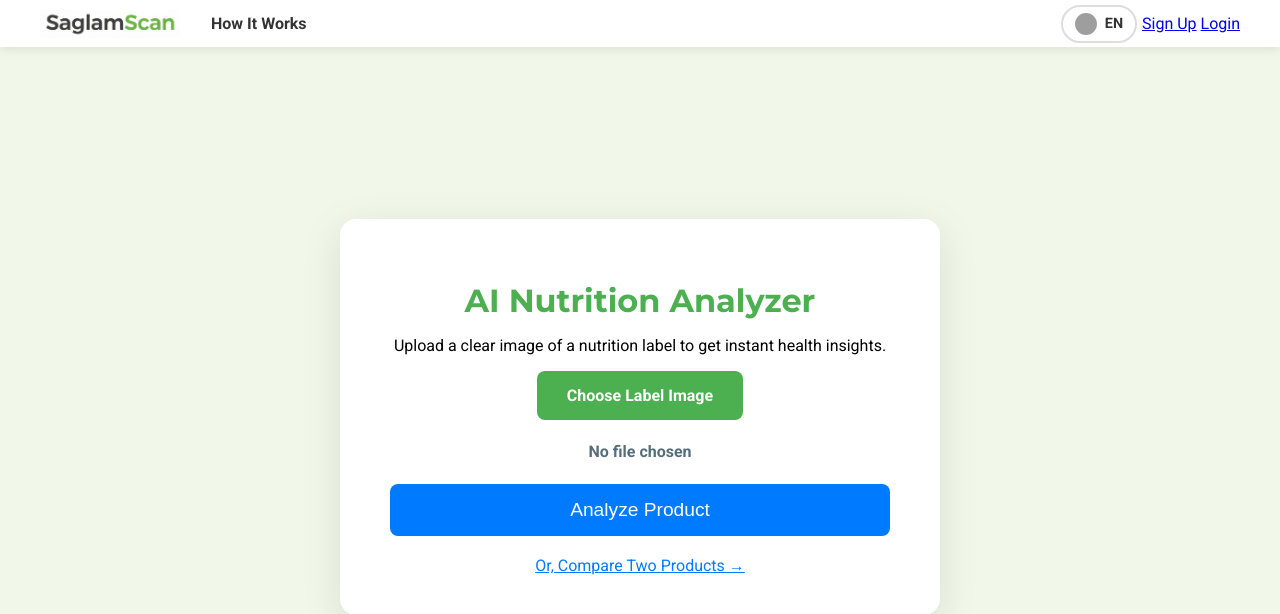
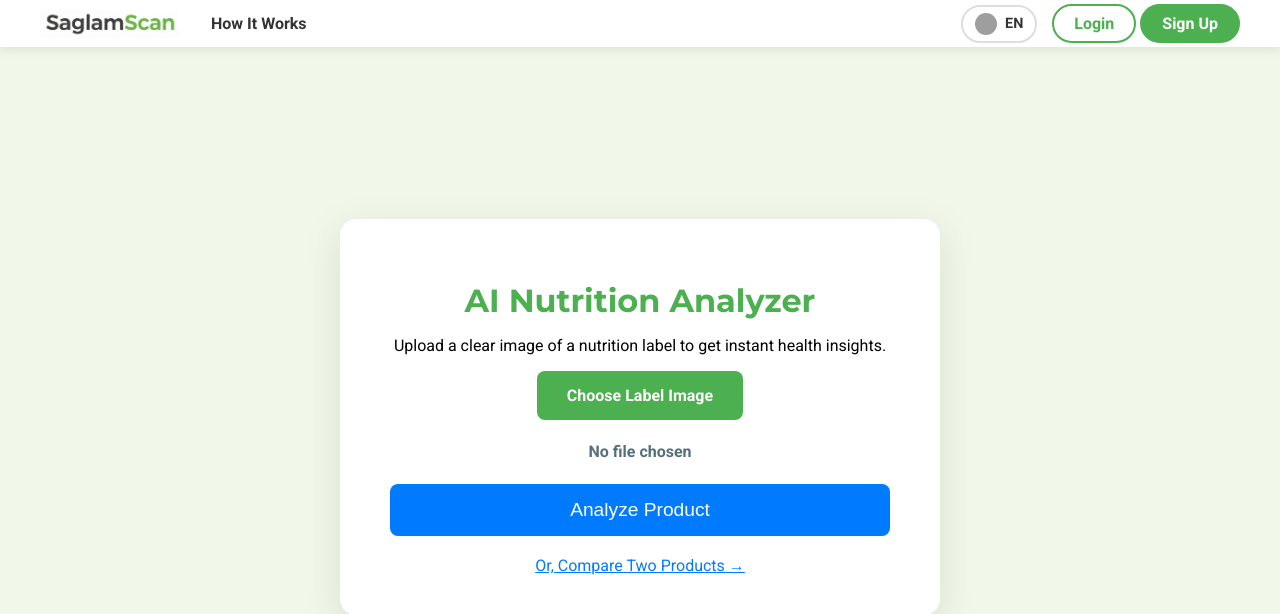
Before and after one commit to Repla09/saglamscan-app, a Flask app: page / in a window 1280 px wide. Shown: the top 614 px of the page. Run offline with Flask 3, Linux system fonts and the light colour scheme; some libraries are stand-ins or nearby versions; grey boxes are pictures that could not be loaded.

Commit message:
Design changes and bug fix

```diff
--- a/app.py
+++ b/app.py
@@ -11,7 +11,7 @@ from datetime import datetime
 import firebase_admin
 from firebase_admin import credentials, auth, firestore
 import google.generativeai as genai
-from urllib.parse import urlparse, parse_qs
+from urllib.parse import urlparse  # <-- ADDED FOR THE NEW LOGIC
 import cloudinary
 import cloudinary.uploader
 import cloudinary.api
@@ -313,7 +313,6 @@ def home():
     return render_template('upload.html', is_logged_in='user_id' in session)
 
 
-# Analyze routes now only accept POST, as GET is no longer needed
 @app.route('/analyze', methods=['POST'])
 def analyze():
     if 'user_id' not in session:
@@ -338,18 +337,23 @@ def analyze():
                            nutrient_classes=NUTRIENT_CLASSES, nutrient_explanations=get_nutrient_explanations())
 
 
-@app.route('/compare', methods=['POST'])
+@app.route('/compare', methods=['GET', 'POST'])
 def compare():
+    if request.method == 'GET':
+        return render_template('compare.html', has_results=False)
+
+    # POST request logic
     if 'user_id' not in session:
         flash(g.t['login_required_compare'], "error")
-        return redirect(url_for('home'))
+        return redirect(url_for('compare'))
     if not session.get('email_verified'):
         flash(g.t['verify_email_compare'], "error")
-        return redirect(url_for('home'))
+        return redirect(url_for('compare'))
 
     file1, file2 = request.files.get('file1'), request.files.get('file2')
     if not file1 or not file2:
-        return render_template('compare.html', has_results=False, error_message=g.t['upload_both_images'])
+        flash(g.t['upload_both_images'], "error")
+        return redirect(url_for('compare'))
 
     result1, result2 = process_image_and_extract_data(file1), process_image_and_extract_data(file2)
     save_scan_to_history(result1.get('data'));
@@ -357,7 +361,7 @@ def compare():
 
     error_msg = None
     if result1.get('error') or result2.get('error'):
-        error_msg = f"P1: {result1.get('error', 'OK')}. P2: {result2.get('error', 'OK')}."
+        error_msg = f"Product 1 Error: {result1.get('error', 'OK')}. Product 2 Error: {result2.get('error', 'OK')}."
 
     data1, data2 = result1.get('data') or create_empty_nutrition_data(), result2.get(
         'data') or create_empty_nutrition_data()
@@ -367,13 +371,32 @@ def compare():
                            nutrient_classes=NUTRIENT_CLASSES, has_results=True, ai_summary=summary)
 
 
-# All other routes are standard and can remain the same
+# --- UPDATED LANGUAGE SWITCHER ROUTE ---
 @app.route('/set_language/<lang>')
 def set_language(lang):
     if lang not in translations:
-        return redirect(request.referrer or url_for('home'))
-    response = redirect(request.referrer or url_for('home'))
-    response.set_cookie('lang', lang, max_age=365 * 24 * 60 * 60)
+        lang = 'en'  # Default to English if language is invalid
+
+    # Default redirect location is the home page
+    redirect_url = url_for('home')
+
+    # Check the page the user came from
+    if request.referrer:
+        # urlparse helps us safely get the path of the URL
+        referrer_path = urlparse(request.referrer).path
+
+        # If the user was NOT on a result or compare page, send them back
+        # Note: url_for('analyze') will fail because it only accepts POST.
+        # We hardcode the path instead.
+        if referrer_path not in ['/analyze', '/compare']:
+            redirect_url = request.referrer
+
+    # Create the response and redirect to the determined URL
+    response = redirect(redirect_url)
+
+    # Set the language cookie
+    response.set_cookie('lang', lang, max_age=365 * 24 * 60 * 60)  # 1 year
+
     return response
 
 
@@ -398,6 +421,11 @@ def session_login():
             'user_name': user.display_name or 'User',
             'email_verified': user.email_verified
         })
+        # Check if the user's email was just verified
+        was_just_verified = user.email_verified and not session.get('email_verified_on_server', False)
+        if was_just_verified:
+            session['email_verified_on_server'] = True
+
         flash(f"{g.t['welcome']}, {session['user_name']}!" if user.email_verified else g.t['verification_sent'],
               "success")
         return redirect(url_for('home'))
--- a/templates/_base.html
+++ b/templates/_base.html
@@ -42,7 +42,7 @@
         .navbar-left a:not(.navbar-brand) { color: #333; text-decoration: none; padding: 14px 16px; font-weight: 600; border-radius: 4px; }
         .navbar-left a:hover { background-color: #f1f1f1; }
 
-        .navbar-right { display: flex; align-items: center; gap: 5px; }
+        .navbar-right { display: flex; align-items: center; gap: 15px; }
         .user-menu, .language-switcher { position: relative; display: inline-block; }
         .user-button, .lang-button { background: none; border: none; font-size: 1em; cursor: pointer; display: flex; align-items: center; gap: 8px; font-family: 'Roboto', sans-serif; font-weight: 600; color: #333; padding: 14px 10px; border-radius: 4px; }
         .user-button:hover, .lang-button:hover { background-color: #f1f1f1; }
@@ -52,6 +52,34 @@
         .dropdown-content { display: none; position: absolute; background: white; min-width: 160px; box-shadow: 0 8px 16px 0 rgba(0,0,0,0.2); z-index: 1; right: 0; border-radius: 8px; overflow: hidden; }
         .dropdown-content a { display: flex; gap: 10px; padding: 12px 16px; color: black; text-decoration: none; }
         .dropdown-content a:hover { background-color: #f1f1f1; }
+
+        /* --- Auth Button Styles --- */
+        .auth-button {
+            padding: 8px 20px;
+            border-radius: 20px;
+            font-weight: 700;
+            text-decoration: none;
+            transition: all 0.2s ease-in-out;
+            border: 2px solid transparent;
+            display: inline-block; /* Ensures proper padding and border */
+        }
+        .auth-button.primary {
+            background-color: var(--primary-color);
+            color: white;
+        }
+        .auth-button.secondary {
+            color: var(--primary-color);
+            border-color: var(--primary-color);
+        }
+        .auth-button.primary:hover {
+            background-color: var(--success-color);
+            transform: translateY(-1px);
+        }
+        .auth-button.secondary:hover {
+            background-color: var(--primary-color);
+            color: white;
+            transform: translateY(-1px);
+        }
 
         .navbar-toggler { display: none; background: transparent; border: none; cursor: pointer; padding: 10px; z-index: 1001; }
         .hamburger-box { width: 24px; height: 20px; display: flex; flex-direction: column; justify-content: space-between; }
@@ -113,8 +141,8 @@
                             </div>
                         </div>
                     {% else %}
-                        <a id="signup-link" href="{{ url_for('signup') }}">{{ t['sign_up'] }}</a>
-                        <a id="login-link" href="{{ url_for('login') }}">{{ t['login'] }}</a>
+                        <a id="login-link" href="{{ url_for('login') }}" class="auth-button secondary">{{ t['login'] }}</a>
+                        <a id="signup-link" href="{{ url_for('signup') }}" class="auth-button primary">{{ t['sign_up'] }}</a>
                     {% endif %}
                 </div>
 
@@ -180,7 +208,6 @@
             }
         });
 
-        // Event listeners for auth links
         const loginLink = document.getElementById('login-link');
         if (loginLink) loginLink.addEventListener('click', e => { e.preventDefault(); openAuthModal(loginLink.href); });
         const signupLink = document.getElementById('signup-link');
@@ -198,16 +225,11 @@
 
         function sendVerificationEmail() { const user = auth.currentUser; if (user) { user.sendEmailVerification().then(() => showToast("{{ t['verification_sent'] }}", 'success')).catch(error => showToast(`Error: ${error.message}`, 'error')); } else { showToast("{{ t['not_logged_in'] }}", 'error'); } }
 
-        // --- FIXED: Simplified reload logic to prevent loops ---
         auth.onIdTokenChanged(async (user) => {
             if (user) {
                 const emailVerifiedInSession = document.body.dataset.isVerified === 'true';
-                // This condition is now only true ONCE, right after a user verifies their email in another tab
-                // and then comes back to the app.
                 if (user.emailVerified && !emailVerifiedInSession) {
                     console.log('Email has been verified! Refreshing page to update session.');
-                    // Just reload the page. The server will see the new verified status
-                    // when the page loads and will update the session automatically.
                     window.location.reload();
                 }
             }
```
